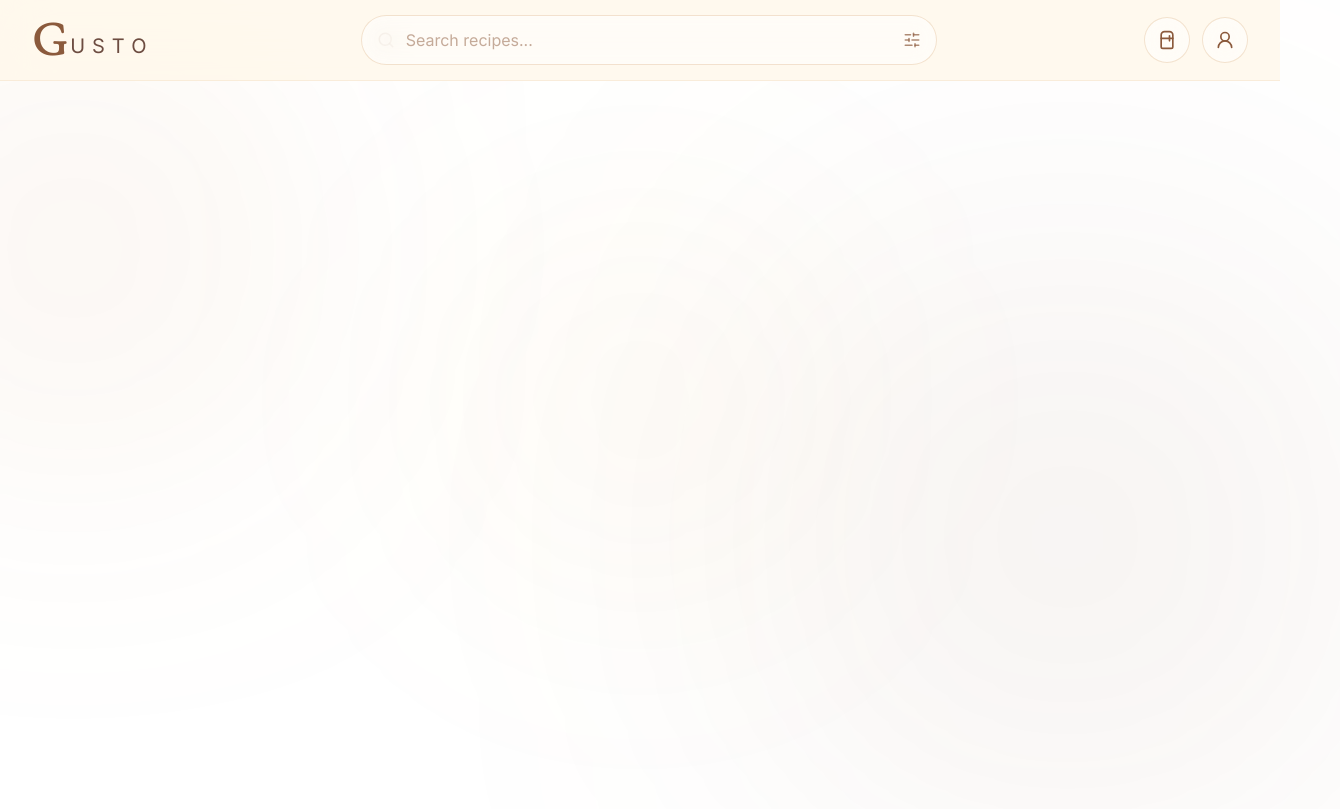
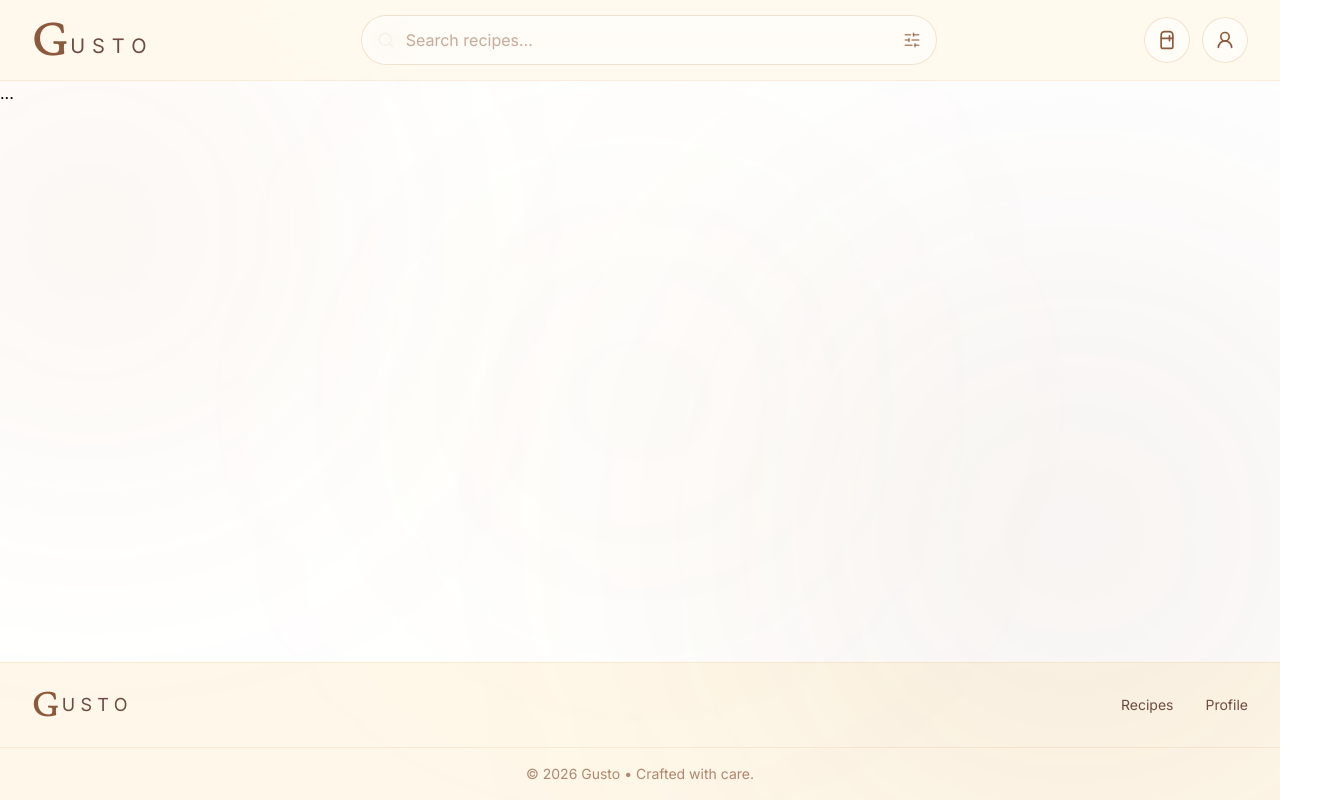
Before and after one commit to Zerion-X/gusto-frontend, a React (Vite) app: page /home in a window 1280 px wide. Shown: the whole page, 1340 px wide, since content can reach past the window. Built offline with nearby package versions, Linux system fonts and the light colour scheme.

Commit message:
Footer Done

```diff
--- /dev/null
+++ b/src/components/Footer.tsx
@@ -0,0 +1,41 @@
+import { Link } from "react-router-dom";
+import { Mail } from "lucide-react";
+
+export default function Footer() {
+  return (
+    <footer className="border-t border-[#C47A2C]/10 bg-[#FFF8EA]">
+      <div className="mx-auto flex max-w-7xl flex-col items-center justify-between gap-5 px-8 py-6 md:flex-row">
+        {/* Logo */}
+        <Link to="/home" className="flex items-end gap-1 select-none">
+          <span className="font-['Cormorant_Garamond'] text-4xl font-semibold leading-none text-[#8B5A3C] transition-colors duration-300 hover:text-[#C47A2C]">
+            G
+          </span>
+
+          <span className="pb-1 text-lg uppercase tracking-[0.3em] text-[#6D4C41]">
+            usto
+          </span>
+        </Link>
+
+        {/* Navigation */}
+        <div className="flex items-center gap-8 text-sm text-[#6D4C41]">
+          <Link
+            to="/recipes"
+            className="transition-colors duration-300 hover:text-[#C47A2C]"
+          >
+            Recipes
+          </Link>
+
+          <Link
+            to="/profile"
+            className="transition-colors duration-300 hover:text-[#C47A2C]"
+          >
+            Profile
+          </Link>
+        </div>
+      </div>
+      <div className="border-t border-[#C47A2C]/10 py-4 text-center text-sm text-[#8B5A3C]/70">
+        © 2026 Gusto • Crafted with care.
+      </div>
+    </footer>
+  );
+}
--- a/src/components/Layout/AnimatedBackground.tsx
+++ b/src/components/Layout/AnimatedBackground.tsx
@@ -3,6 +3,7 @@ import { motion } from "framer-motion";
 export default function AnimatedBackground() {
   return (
     <>
+      <div className="pointer-events-none absolute inset-0 overflow-hidden">
         <motion.div
           animate={{
             x: [0, 60, -20, 0],
@@ -40,6 +41,7 @@ export default function AnimatedBackground() {
           }}
           className="absolute left-1/2 top-1/2 h-80 w-80 -translate-x-1/2 -translate-y-1/2 rounded-full bg-[#E59B1E]/5 blur-[120px]"
         />
+      </div>
     </>
   );
 }
--- a/src/pages/ErrorPage.tsx
+++ b/src/pages/ErrorPage.tsx
@@ -2,9 +2,8 @@ import { motion } from "framer-motion";
 import { useNavigate } from "react-router-dom";
 import AnimatedBackground from "../components/Layout/AnimatedBackground";
 
-
 export default function ErrorPage() {
-    const navigate = useNavigate();
+  const navigate = useNavigate();
   return (
     <main className="relative flex min-h-screen items-center justify-center overflow-hidden bg-[#FFF8EA]">
       <AnimatedBackground />
@@ -34,12 +33,12 @@ export default function ErrorPage() {
         </h2>
 
         <p className="mt-6 max-w-lg text-lg leading-8 text-[#4D352B]/80">
-          The recipe you're looking for couldn't be found.
-          It may have been moved, deleted, or the address might be incorrect.
+          The recipe you're looking for couldn't be found. It may have been
+          moved, deleted, or the address might be incorrect.
         </p>
 
         <motion.button
-          onClick={() => navigate("/welcome")}
+          onClick={() => navigate("/home")}
           className="
 group
 relative
--- a/src/pages/Home.tsx
+++ b/src/pages/Home.tsx
@@ -1,13 +1,18 @@
-import { useNavigate } from "react-router-dom";
 import Navbar from "../components/Navbar";
+import Footer from "../components/Footer";
 import AnimatedBackground from "../components/Layout/AnimatedBackground";
 
 export default function Home() {
   return (
     <>
-      <AnimatedBackground />
-      <Navbar />
-      <main></main>
+      <div className="min-h-screen flex flex-col">
+        <AnimatedBackground />
+        <Navbar />
+
+        <main className="flex-1">...</main>
+
+        <Footer />
+      </div>
     </>
   );
 }
```
Lines whose indentation alone changed are shown as unchanged.
